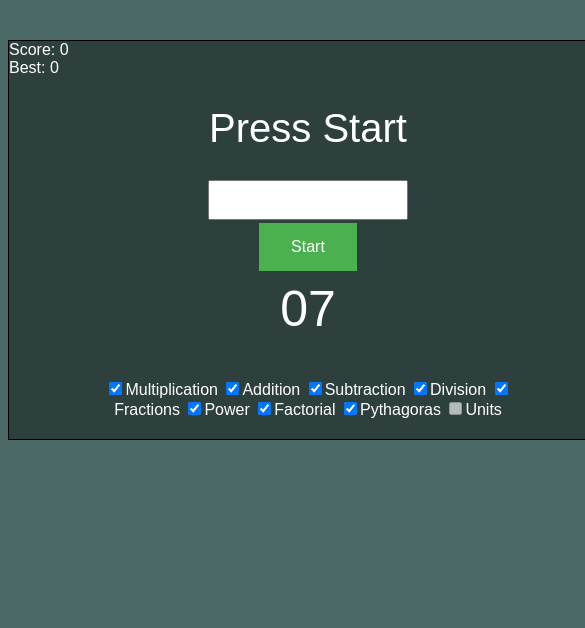
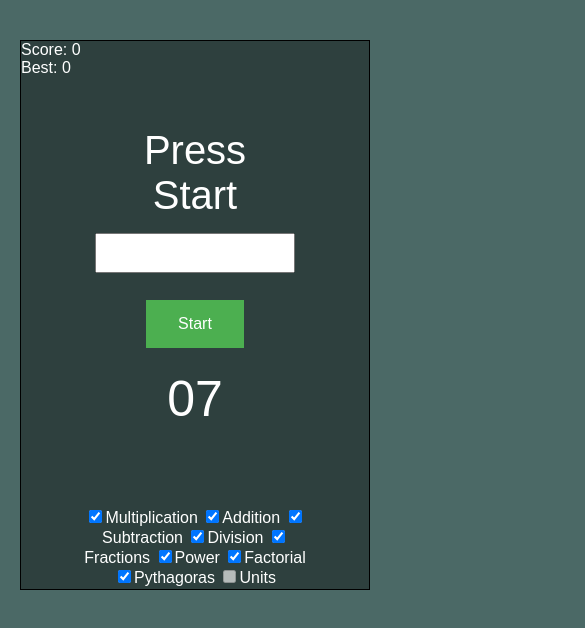
Before and after one commit to yoazmenda/gmat-prep, a plain HTML site: page index.html in a window 390 px wide. Shown: the top 628 px of the page, 585 px wide, since content can reach past the window. Drawn offline with Linux system fonts and the light colour scheme.

Commit message:
add basic mobile layout

```diff
--- a/css/style.css
+++ b/css/style.css
@@ -86,3 +86,94 @@ button {
     height: 40px;
     font-size: 16px;
 }
+
+@media only screen and (max-width: 600px) {
+    body {
+        background-color: #4b6966;
+        font-family: Arial, Helvetica, sans-serif;
+        color: white;
+    }
+
+    #root {
+        position: relative;
+        background-color: #2e403e;
+        border: 1px solid black;
+        box-sizing: border-box;
+        margin: 40px auto;
+        height: 550px;
+        width: 350px;
+    }
+
+    #answer {
+        box-sizing: border-box;
+        position: absolute;
+        top: 35%;
+        left: 50%;
+        transform: translateX(-50%);
+        width: 200px;
+        height: 40px;
+        font-family: Cambria, Cochin, Georgia, Times, 'Times New Roman', serif;
+        font-size: 32px;
+        text-align: center;
+    }
+
+    #question {
+        font-size: 40px;
+        text-align: center;
+        box-sizing: border-box;
+        margin-top: 5px;
+        position: absolute;
+        top: 15%;
+        left: 50%;
+        transform: translateX(-50%);
+    }
+
+    #btn {
+        font-size: 50px;
+        text-align: center;
+        box-sizing: border-box;
+        margin-top: 105px;
+        position: absolute;
+        top: 25%;
+        left: 50%;
+        transform: translateX(-50%);
+        width: 220px;
+        height: 40px;
+    }
+
+    button {
+        background-color: #4CAF50;
+        /* Green */
+        border: none;
+        color: white;
+        padding: 15px 32px;
+        text-align: center;
+        text-decoration: none;
+        display: inline-block;
+        font-size: 16px;
+    }
+
+    #timer {
+        font-size: 50px;
+        text-align: center;
+        box-sizing: border-box;
+        position: absolute;
+        top: 60%;
+        left: 50%;
+        transform: translateX(-50%);
+        width: 220px;
+        height: 40px;
+    }
+
+    #options {
+        text-align: center;
+        box-sizing: border-box;
+        position: absolute;
+        top: 85%;
+        left: 50%;
+        transform: translateX(-50%);
+        width: 240px;
+        height: 40px;
+        font-size: 16px;
+    }
+}
```
